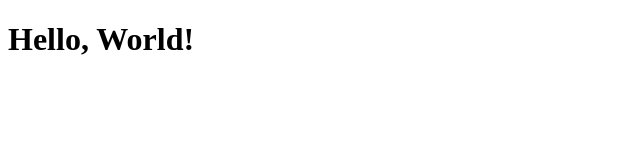
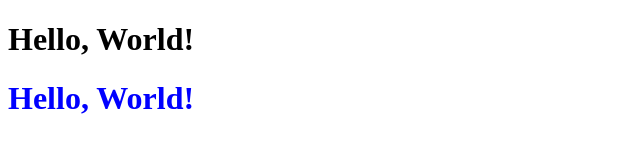
Before and after one commit to airasuzukimb-ctrl/techpg, a plain HTML site: page index.html in a window 1280 px wide. Shown: the whole page, without its empty margins (0-640 px from the left). Drawn offline with Linux system fonts and the light colour scheme.

Commit message:
色の変更

```diff
--- a/index.html
+++ b/index.html
@@ -6,7 +6,7 @@
     <title>Hello World</title>
   </head>
   <body>
-    <h1>Hello, World!</h1><style=collor:blue;>
+    <h1>Hello, World!</h1><h1 style="color:blue;">Hello, World!</h1>
 
   </body>
 </html>
```
